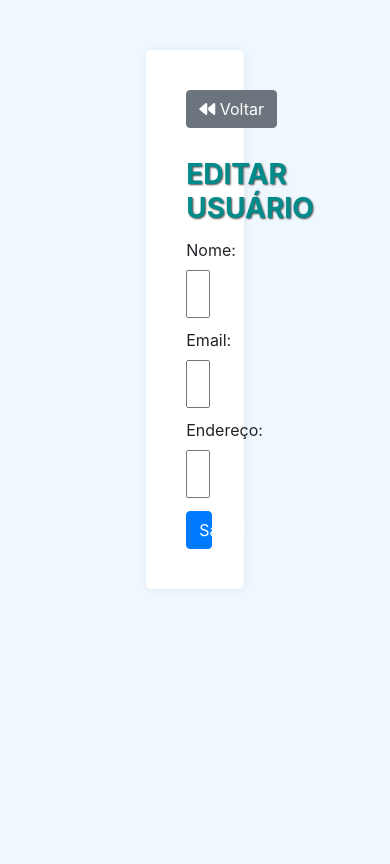
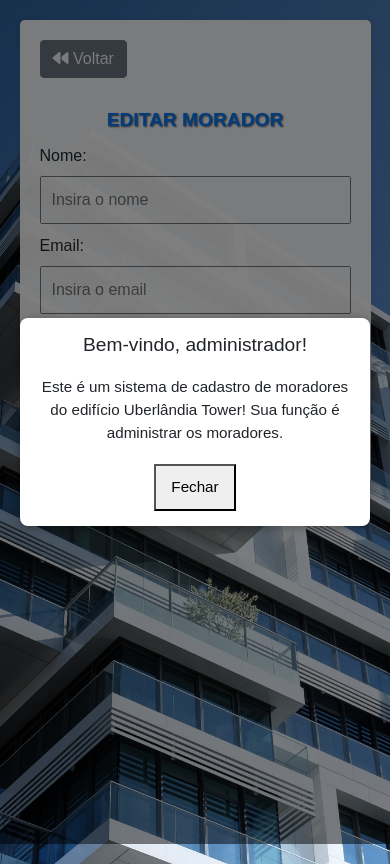
Before and after one commit to pedro-g100/mern-crud, a React (Create React App) app in the folder frontend/: page /update/1 in a window 390 px wide. Built offline with nearby package versions, Linux system fonts and the light colour scheme; no server answers.

Commit message:
estilização, tematização e responsividade

```diff
--- a/frontend/src/App.css
+++ b/frontend/src/App.css
@@ -1,3 +1,57 @@
 body {
-  background-color: aliceblue;
+  background-image: url("../public/bg-main.jpg");
+  background-size: cover;
+  background-position: center;
+  background-repeat: no-repeat;
+  height: 100vh;
+  margin: 0;
+  font-family: sans-serif;
 }
+
+.overlayStyle {
+  position: fixed;
+  top: 0;
+  left: 0;
+  width: 100%;
+  height: 100%;
+  background-color: rgba(0, 0, 0, 0.5);
+  display: flex;
+  align-items: center;
+  justify-content: center;
+  z-index: 1000;
+  padding: 20px;
+}
+
+.modalStyle {
+  background-color: #fff;
+  padding: 20px;
+  border-radius: 8px;
+  box-shadow: 0 2px 10px rgba(0, 0, 0, 0.3);
+  text-align: center;
+  max-width: 500px;
+  width: 100%;
+  box-sizing: border-box;
+}
+
+@media (max-width: 480px) {
+  .modalStyle {
+    padding: 15px;
+  }
+
+  .modalStyle h2 {
+    font-size: 1.2rem;
+  }
+
+  .modalStyle p {
+    font-size: 0.95rem;
+  }
+
+  .modalStyle button {
+    padding: 10px 15px;
+    font-size: 0.95rem;
+  }
+}
+
+.modalStyle p {
+  margin: 20px 0;
+}
--- a/frontend/src/App.js
+++ b/frontend/src/App.js
@@ -3,24 +3,42 @@ import "./App.css";
 import User from "./getUser/User";
 import { createBrowserRouter, RouterProvider } from "react-router-dom";
 import Update from "./updateuser/Update";
+import { useEffect, useState } from "react";
 
 function App() {
+  const [showWelcome, setShowWelcome] = useState(false);
+
+  useEffect(() => {
+    setShowWelcome(true);
+  }, []);
+
   const route = createBrowserRouter([
     {
       path: "/",
       element: <User />,
     },
     {
-      path:"/add",
-      element:<AddUser />,
+      path: "/add",
+      element: <AddUser />,
     },
     {
       path: "/update/:id",
       element: <Update />,
     },
   ]);
+
   return (
     <div className="App">
+      {showWelcome && (
+        <div className="overlayStyle">
+          <div className="modalStyle">
+            <h2>Bem‑vindo, administrador!</h2>
+            <p>Este é um sistema de cadastro de moradores do edifício Uberlândia Tower! Sua função é administrar os moradores.</p>
+            <button onClick={() => setShowWelcome(false)}>Fechar</button>
+          </div>
+        </div>
+      )}
+
       <RouterProvider router={route}></RouterProvider>
     </div>
   );
--- a/frontend/src/addUser/AddUser.jsx
+++ b/frontend/src/addUser/AddUser.jsx
@@ -36,7 +36,7 @@ const AddUser = () => {
         <i class="fa-solid fa-backward"></i> Voltar
       </Link>
 
-      <h3>Adicionar novo usuário</h3>
+      <h3>Adicionar novo morador</h3>
       <form className="addUserForm" onSubmit={submitForm}>
         <div className="inputGroup">
           <label htmlFor="name">Nome:</label>
--- a/frontend/src/addUser/adduser.css
+++ b/frontend/src/addUser/adduser.css
@@ -1,10 +1,33 @@
 .addUser {
     background-color: white;
+    opacity: 0.95;
     width: 25%;
     margin: 50px auto;
     padding: 40px;
     border-radius: 5px;
     box-shadow: 1px 1px 8px rgba(0, 0, 0, 0.065);
+}
+
+@media (max-width: 1024px) {
+    .addUser {
+        width: 50%;
+        padding: 30px;
+    }
+}
+
+@media (max-width: 768px) {
+    .addUser {
+        width: 70%;
+        padding: 25px;
+    }
+}
+
+@media (max-width: 480px) {
+    .addUser {
+        width: 90%;
+        padding: 20px;
+        margin: 20px auto;
+    }
 }
 
 .addUserForm .inputGroup {
@@ -20,17 +43,21 @@
 .addUserForm .inputGroup input {
     margin-bottom: 5px;
     padding: 10px;
+    font-size: 1rem;
 }
 
 .addUserForm .inputGroup button {
     margin-top: 8px;
+    padding: 10px;
+    font-size: 1rem;
 }
 
 .addUser h3 {
     margin-top: 30px;
     font-weight: bold;
     text-align: center;
-    color: darkcyan;
+    color: #007bff;
     text-transform: uppercase;
     text-shadow: 1px 1px 2px rgba(0, 0, 0, 0.7);
+    font-size: 1.2rem;
 }
--- a/frontend/src/getUser/User.jsx
+++ b/frontend/src/getUser/User.jsx
@@ -33,23 +33,23 @@ const User = () => {
   return (
     <div className="userTable">
       <Link to="/add" type="button" className="btn btn-primary">
-        Adicionar Usuário <i className="fa-solid fa-user-plus"></i>
+        Adicionar morador <i className="fa-solid fa-user-plus"></i>
       </Link>
 
       {users.length === 0 ? (
         <div className="noData">
-          <h3>Nenhum usuário encontrado!</h3>
-          <p>Adicione um novo usuário para começar</p>
+          <h3>Nenhum morador encontrado!</h3>
+          <p>Adicione um novo morador para começar</p>
         </div>
       ) : (
         <table className="table table-bordered">
           <thead>
             <tr>
               <th scope="col">ID</th>
-              <th scope="col">Name</th>
+              <th scope="col">Nome</th>
               <th scope="col">Email</th>
-              <th scope="col">Address</th>
-              <th scope="col">Actions</th>
+              <th scope="col">Endereço</th>
+              <th scope="col">Ações</th>
             </tr>
           </thead>
           <tbody>
--- a/frontend/src/getUser/user.css
+++ b/frontend/src/getUser/user.css
@@ -2,32 +2,74 @@
     width: 60%;
     margin: 50px auto;
     background-color: white;
+    opacity: 0.95;
     padding: 50px;
     border-radius: 10px;
-    box-shadow: 1px 1px 8px rgb(0,0,0,0.065);
+    box-shadow: 1px 1px 8px rgba(0, 0, 0, 0.065);
+    overflow-x: auto; /* Garante que a tabela não estoure a tela em telas pequenas */
+}
+
+@media (max-width: 1024px) {
+    .userTable {
+        width: 80%;
+        padding: 40px;
+    }
+}
+
+@media (max-width: 768px) {
+    .userTable {
+        width: 95%;
+        padding: 30px;
+    }
+}
+
+@media (max-width: 480px) {
+    .userTable {
+        width: 98%;
+        padding: 20px;
+        margin: 30px auto;
+    }
+
+    .actionButtons button {
+        margin: 5px 5px;
+        font-size: 0.85rem;
+        padding: 6px 10px;
+    }
 }
 
 .userTable table {
     width: 100%;
     margin-top: 30px;
+    border-collapse: collapse;
 }
 
 .userTable table thead th {
-    background-color: darkcyan;
+    background-color: #007bff;
     color: white;
+    padding: 10px;
 }
 
 .userTable table tbody td {
     padding: 10px;
     text-align: center;
     vertical-align: middle;
+    border-top: 1px solid #ddd;
+}
+
+.actionButtons {
+    display: flex;
+    justify-content: center;
+    flex-wrap: wrap;
 }
 
 .actionButtons button {
     margin: 0 10px;
+    padding: 8px 12px;
+    cursor: pointer;
 }
 
 .noData {
     margin-top: 20px;
     text-align: center;
+    font-style: italic;
 }
--- a/frontend/src/updateuser/Update.jsx
+++ b/frontend/src/updateuser/Update.jsx
@@ -1,5 +1,4 @@
 import React, { useEffect, useState } from "react";
-import "./update.css";
 import { Link, useNavigate, useParams } from "react-router-dom";
 import axios from "axios";
 import toast from "react-hot-toast";
@@ -48,7 +47,7 @@ const UpdateUser = () => {
         <i class="fa-solid fa-backward"></i> Voltar
       </Link>
 
-      <h3>Editar usuário</h3>
+      <h3>Editar morador</h3>
       <form className="addUserForm" onSubmit={submitForm}>
         <div className="inputGroup">
           <label htmlFor="name">Nome:</label>
```
Also changed, not shown: frontend/public/bg-main.jpg (added), frontend/src/updateuser/update.css (deleted), 1 other file (tests, documents, lock files or other folders).
